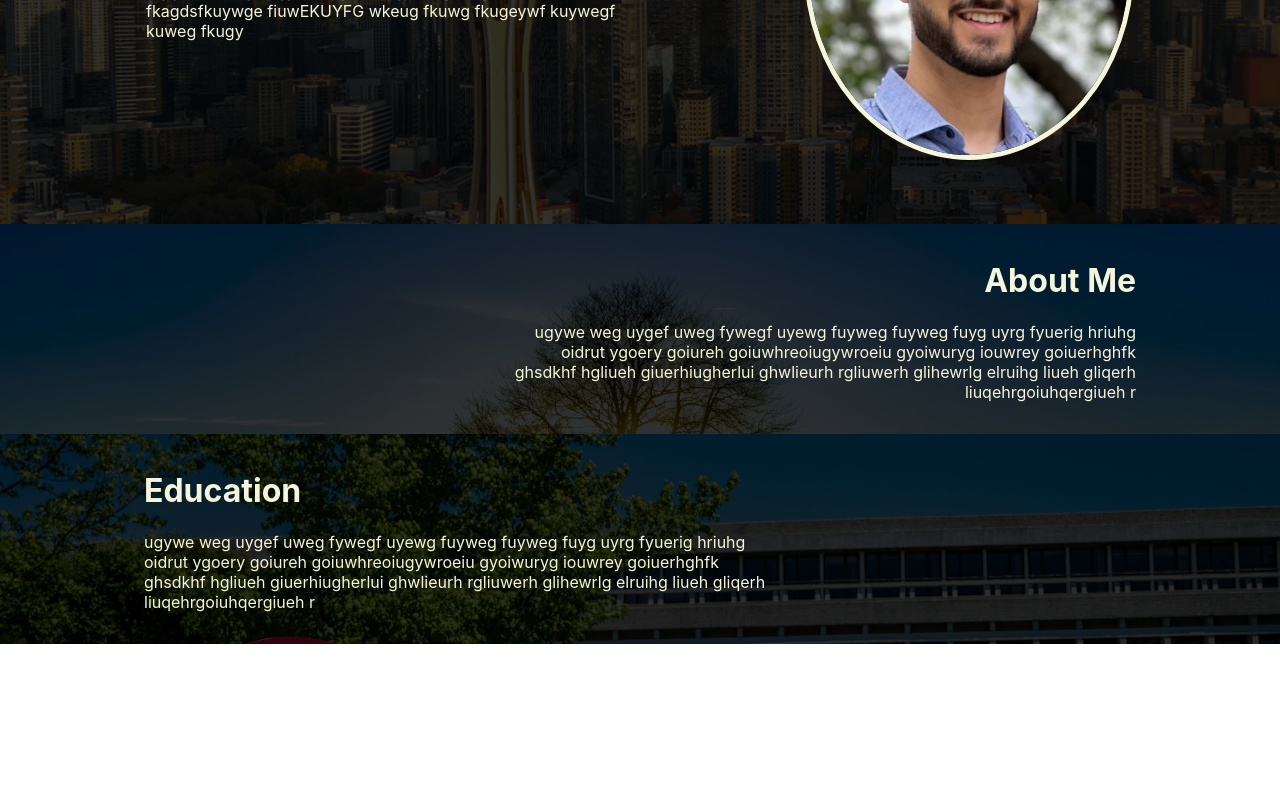
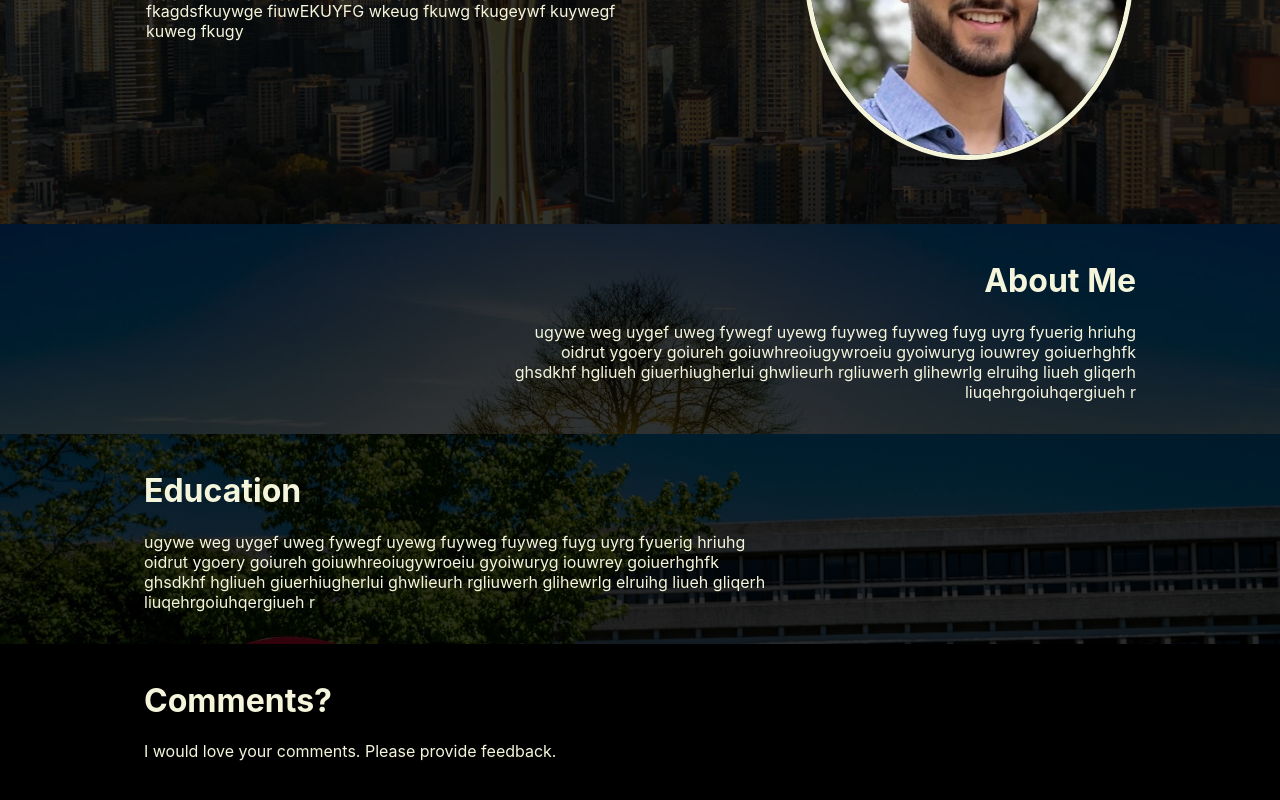
Before and after one commit to aditya000028/roulettech-assignment, a React (Create React App) app in the folder frontend/roulettech-assigment/: page / in a window 1280 px wide. Shown: the part 372-1172 px from the top of the page. Before the commit the page ends 1016 px from the top, so only its background shows below. Built offline with nearby package versions, Linux system fonts and the light colour scheme.

Commit message:
Added comments component

```diff
--- /dev/null
+++ b/frontend/roulettech-assigment/src/components/comments/Comments.js
@@ -0,0 +1,43 @@
+import classes from "./Comments.module.css";
+import {
+  Avatar,
+  List,
+  ListItem,
+  ListItemAvatar,
+  ListItemText,
+} from "@mui/material";
+
+export default function Comments() {
+  const userComments = [];
+
+  return (
+    <div className={classes.comments}>
+      <div className={classes.content}>
+        <div className={classes.introText}>
+          <h1>Comments?</h1>
+          <p>I would love your comments. Please provide feedback.</p>
+        </div>
+        <div className={classes.allComments}>
+          <List>
+            {userComments.map((comment) => {
+              return (
+                <ListItem key={comment.id} alignItems="flex-start">
+                  <ListItemAvatar>
+                    <Avatar alt="pic">{comment.name}</Avatar>
+                  </ListItemAvatar>
+                  <ListItemText
+                    primary={comment.subject}
+                    secondary={comment.timestamp}
+                  >
+                    {comment.text}
+                  </ListItemText>
+                </ListItem>
+              );
+            })}
+          </List>
+        </div>
+        <div className={classes.newComment}></div>
+      </div>
+    </div>
+  );
+}
--- /dev/null
+++ b/frontend/roulettech-assigment/src/components/comments/Comments.module.css
@@ -0,0 +1,13 @@
+.comments {
+  width: 100%;
+  height: 100%;
+  display: flex;
+  flex-direction: column;
+  overflow-x: hidden;
+}
+
+.comments .content {
+  position: relative;
+  left: 10%;
+  padding: 16px;
+}
--- a/frontend/roulettech-assigment/src/components/navbar/Navbar.module.css
+++ b/frontend/roulettech-assigment/src/components/navbar/Navbar.module.css
@@ -19,6 +19,7 @@ nav {
   width: 30%;
   align-items: center;
   justify-content: center;
+  flex-wrap: wrap;
 }
 
 .links {
--- a/frontend/roulettech-assigment/src/pages/profile/Profile.js
+++ b/frontend/roulettech-assigment/src/pages/profile/Profile.js
@@ -1,4 +1,5 @@
 import AboutMe from "../../components/about-me/About-Me";
+import Comments from "../../components/comments/Comments";
 import Education from "../../components/education/Education";
 import Introduction from "../../components/introduction/Introduction";
 import classes from "./Profile.module.css";
@@ -9,6 +10,7 @@ export default function ProfilePage() {
       <Introduction />
       <AboutMe />
       <Education />
+      <Comments />
     </div>
   );
 }
```
